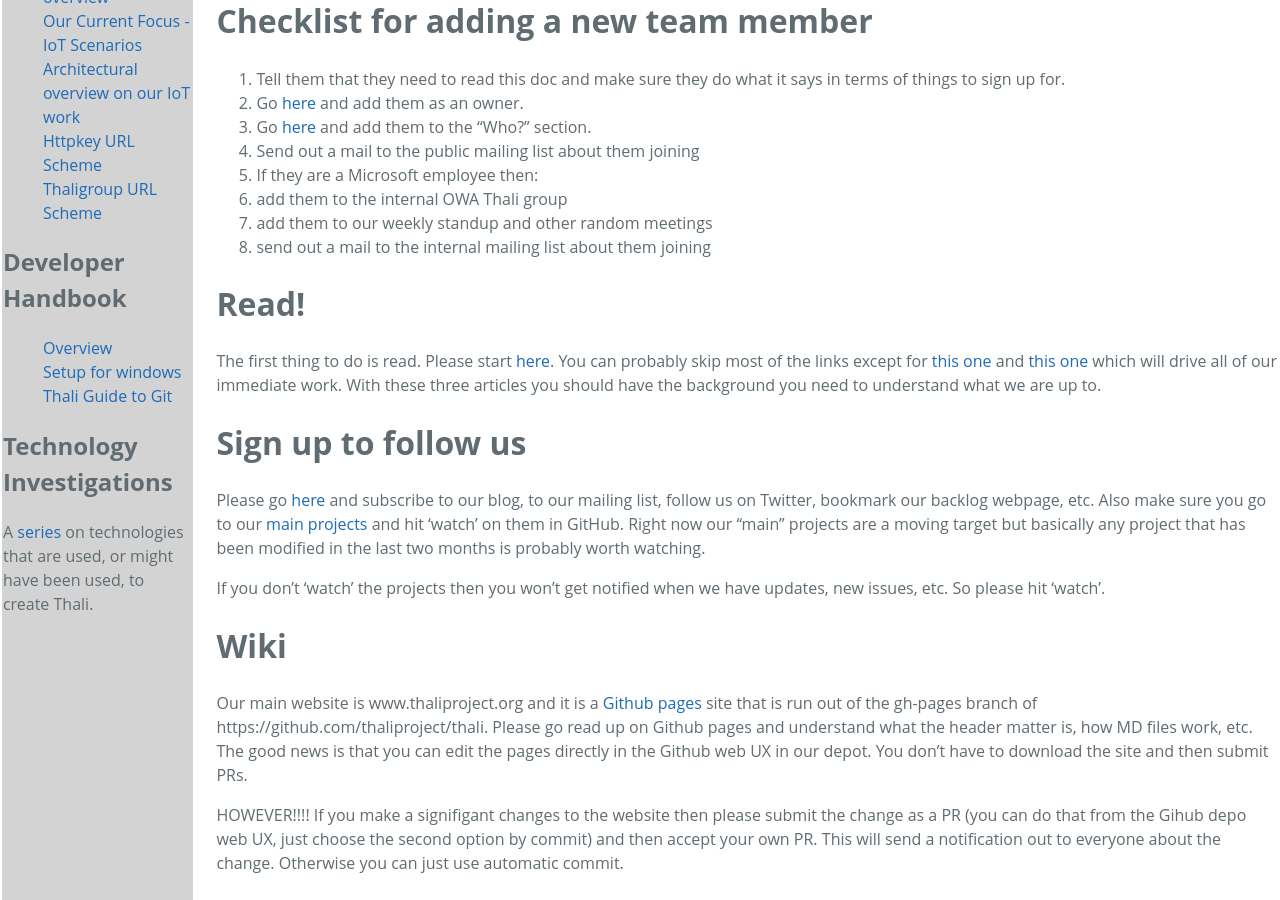
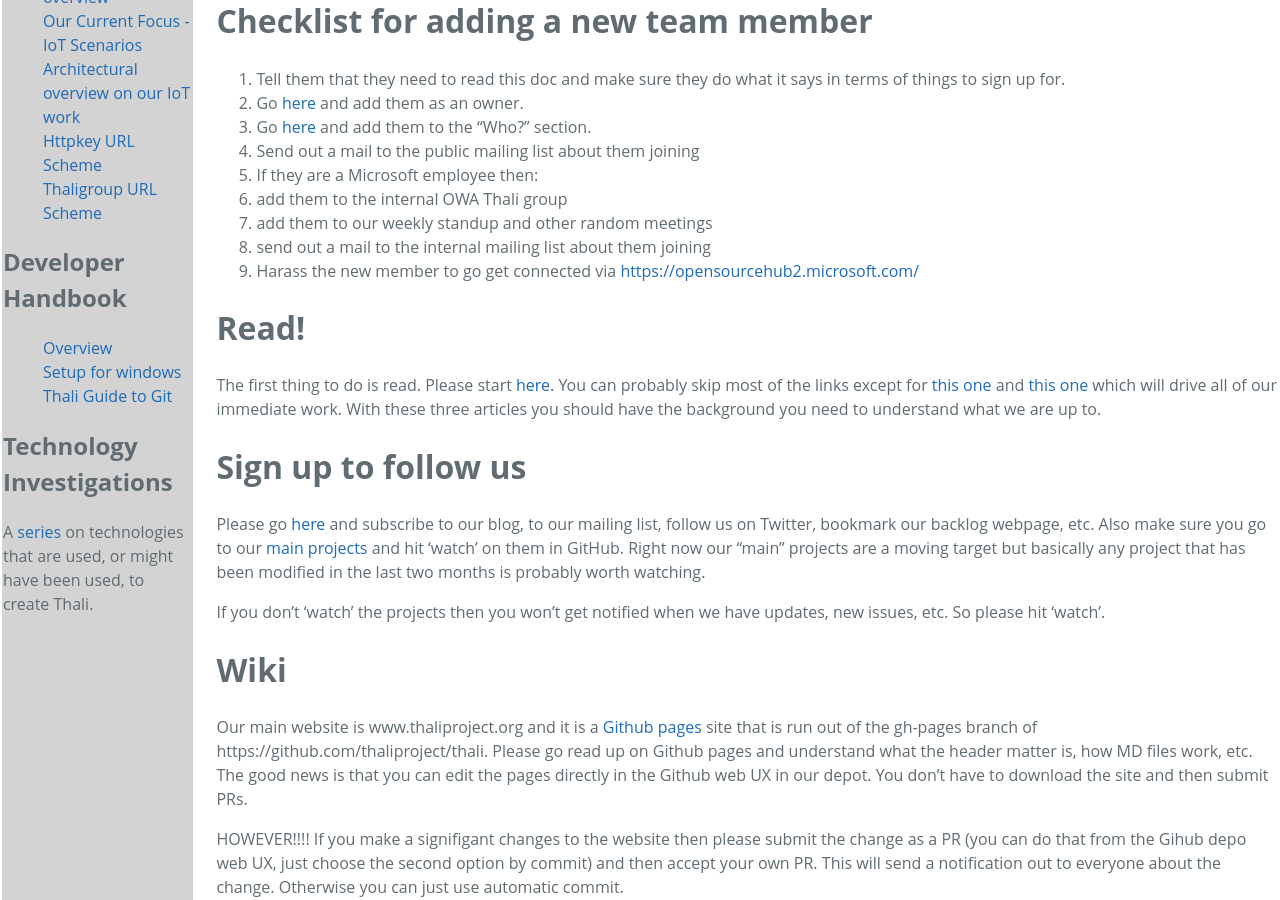
Before and after one commit to thaliproject/thali, a Jekyll site: the page built from DeveloperHandbook.md, in a window 1280 px wide and 900 px high, scrolled down 372 px. Built offline with Jekyll 4.4.1, drawn with Linux system fonts in a browser that asks for light colours; Markdown is read by kramdown in place of the engine named in the settings.

Commit message:
Update DeveloperHandbook.md

```diff
--- a/DeveloperHandbook.md
+++ b/DeveloperHandbook.md
@@ -20,6 +20,7 @@
   5. add them to the internal OWA Thali group
   6. add them to our weekly standup and other random meetings
   7. send out a mail to the internal mailing list about them joining
+  8. Harass the new member to go get connected via [https://opensourcehub2.microsoft.com/](https://opensourcehub2.microsoft.com/)
 
 # Read!
 The first thing to do is read. Please start [here](ThaliAndCouch). You can probably skip most of the links except for [this one](nodeondevices) and [this one](ThaliAndIoT) which will drive all of our immediate work. With these three articles you should have the background you need to understand what we are up to.
```
